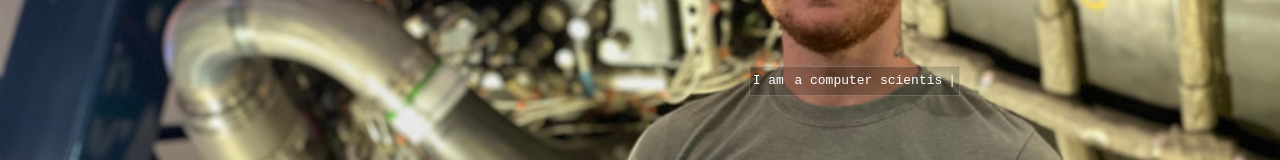
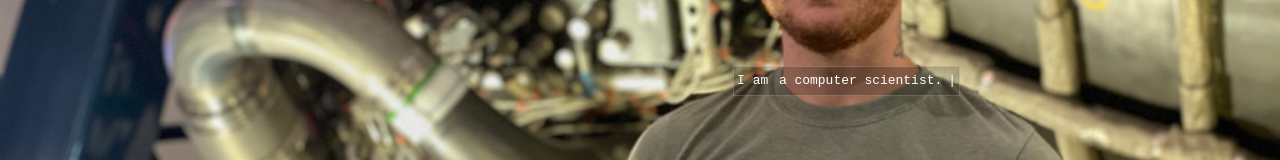
Before and after one commit to chrisdedman/website, a Next.js app: page / in a window 1280 px wide. Shown: the part 479-639 px from the top of the page. Built offline with nearby package versions, Linux system fonts and the light colour scheme.

Commit message:
update timer

```diff
--- a/src/app/page.tsx
+++ b/src/app/page.tsx
@@ -16,40 +16,32 @@ export default function Page() {
     const typingSpeed       = 100;
     const deletingSpeed     = 50;
     const delayBetweenRoles = 500;
+    const currentRole = roles[roleIndex];
+    let timeoutId: ReturnType<typeof setTimeout> | undefined;
 
-    const handleTyping = () => {
-      const currentRole = roles[roleIndex];
+    if (isDeleting && charIndex === 0) {
+      setIsDeleting(false);
+      setRoleIndex((prev) => (prev + 1) % roles.length);
+    } else if (!isDeleting && charIndex === currentRole.length) {
+      timeoutId = setTimeout(() => setIsDeleting(true), delayBetweenRoles);
+    } else {
+      const speed = isDeleting ? deletingSpeed : typingSpeed;
+      timeoutId = setTimeout(() => {
+        if (isDeleting) {
+          setDynamicText((prev) => prev.slice(0, -1));
+          setCharIndex((prev) => prev - 1);
+        } else {
+          setDynamicText((prev) => prev + currentRole[charIndex]);
+          setCharIndex((prev) => prev + 1);
+        }
+      }, speed);
+    }
 
-      if (!isDeleting && charIndex < currentRole.length)
-      {
-        setDynamicText((prev) => prev + currentRole[charIndex]);
-        setCharIndex((prev) => prev + 1);
-      }
-
-      else if (isDeleting && charIndex > 0)
-      {
-        setDynamicText((prev) => prev.slice(0, -1));
-        setCharIndex((prev) => prev - 1);
-      }
-
-      else if (isDeleting && charIndex === 0)
-      {
-        setIsDeleting(false);
-        setRoleIndex((prev) => (prev + 1) % roles.length);
-      }
-
-      else if (!isDeleting && charIndex === currentRole.length)
-      {
-        setTimeout(() => setIsDeleting(true), delayBetweenRoles);
+    return () => {
+      if (timeoutId) {
+        clearTimeout(timeoutId);
       }
     };
-
-    const typingInterval = setInterval(
-      handleTyping,
-      isDeleting ? deletingSpeed : typingSpeed
-    );
-
-    return () => clearInterval(typingInterval);
   }, [charIndex, isDeleting, roleIndex]);
 
   return (
```
